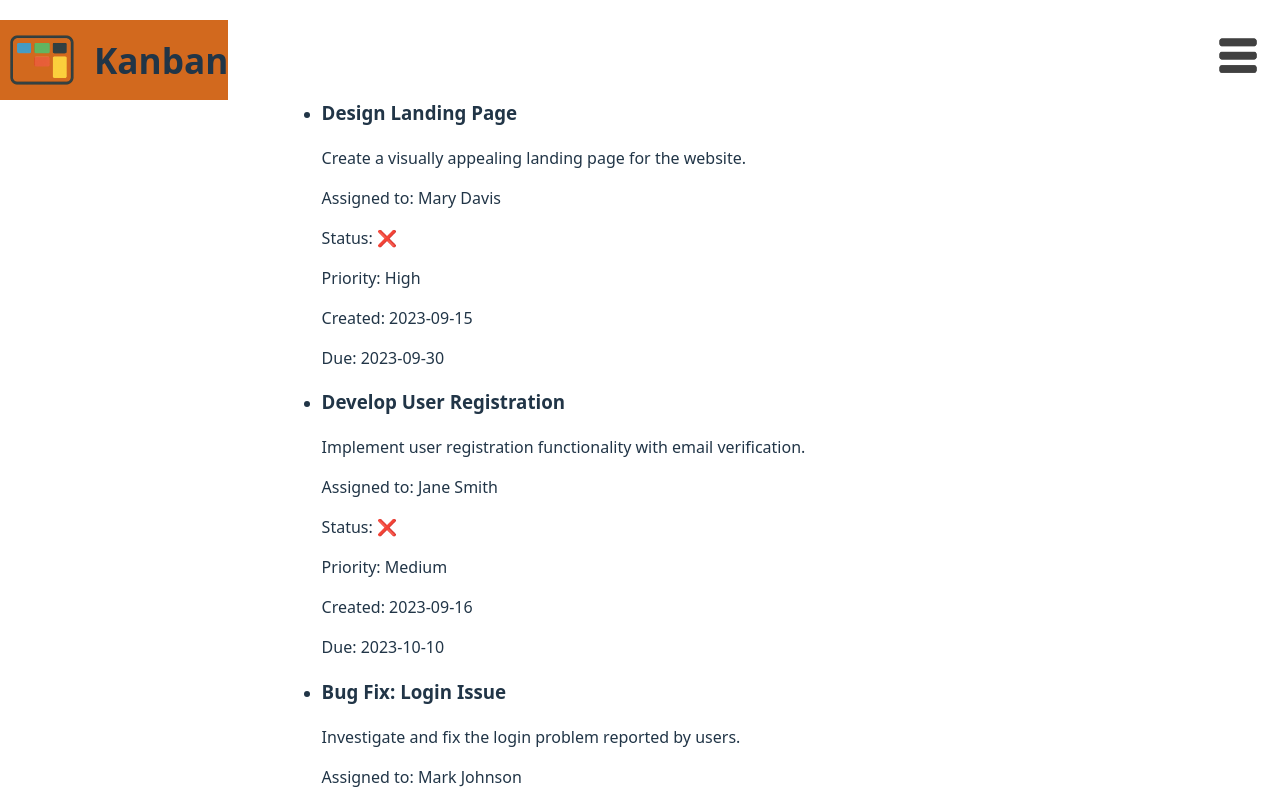
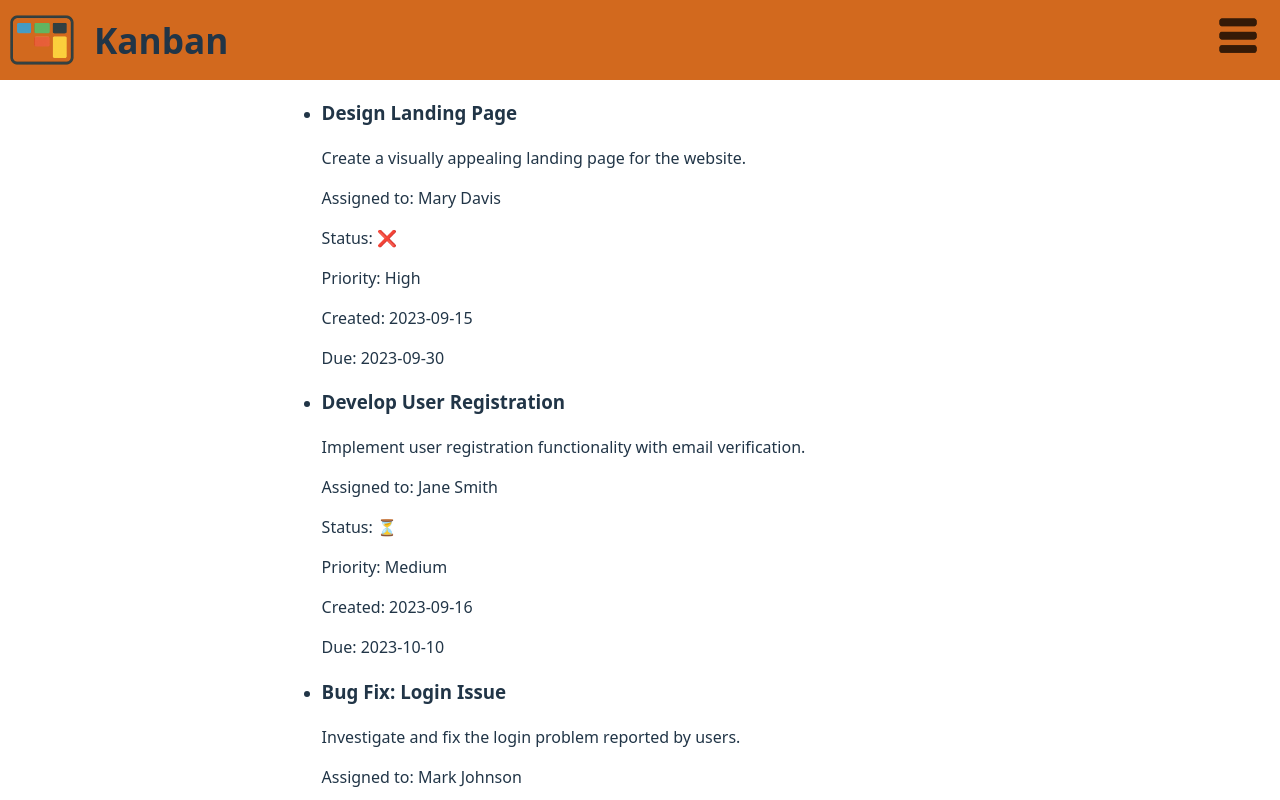
Before and after one commit to VeraV/Kanban-Board-app, a React (Vite) app in the folder E-V-Kanban-Board-app/: page /kanban in a window 1280 px wide. Shown: the top 800 px of the page. Built offline with nearby package versions, Linux system fonts and the light colour scheme.

Commit message:
ui changes

```diff
--- a/E-V-Kanban-Board-app/src/App.css
+++ b/E-V-Kanban-Board-app/src/App.css
@@ -1,4 +1,4 @@
-#side-bar {
+.Home-page #side-bar {
   display: flex;
   flex-direction: column;
   background-color: rgb(250, 224, 190);
@@ -6,7 +6,19 @@
   width: 20vw;
   justify-content: center;
   box-shadow: 15px 0 10px rgba(0, 0, 0, 0.3);
-  overflow-x: hidden; /* hide content when width=0 */
+  overflow-x: hidden;
+  transition: width 0.3s ease;
+}
+
+.Main-page #side-bar {
+  height: 90vh;
+  display: flex;
+  flex-direction: column;
+  background-color: rgb(250, 224, 190);
+  width: 20vw;
+  justify-content: center;
+  box-shadow: 15px 0 10px rgba(0, 0, 0, 0.3);
+  overflow-x: hidden;
   transition: width 0.3s ease;
 }
 
@@ -20,30 +32,36 @@
   gap: 60px;
 }
 
-#side-bar li button {
+#side-bar a {
   background: none;
   font-size: 30px;
   border: none;
   cursor: pointer;
-
+  color: white;
   text-align: left;
   border-radius: 20px;
   transition: background-color 0.3s ease, color 0.3s ease,
     border-radius 0.3s ease;
 }
 
-#side-bar li button:hover {
+#side-bar a:hover {
+  color: chocolate;
   background-color: white;
-  color: chocolate;
+
   border-radius: 15px;
 }
 
-#logo-image img {
+.logo-image {
   position: absolute;
+  top: 80px;
+  left: 470px;
+  margin: 0;
+  padding: 0;
+}
+
+.logo-image img {
   width: 600px;
   height: auto;
-  right: 290px;
-  top: 80px;
 }
 
 #kanban-list {
--- a/E-V-Kanban-Board-app/src/App.jsx
+++ b/E-V-Kanban-Board-app/src/App.jsx
@@ -19,7 +19,7 @@ function App() {
             <div className="Home-page">
               <NavBar toggleSidebar={() => setIsSidebarOpen(!isSidebarOpen)} />
               <Sidebar isOpen={isSidebarOpen} />
-              <Logo />
+              <Logo isSidebarOpen={isSidebarOpen} />
               <Footer />
             </div>
           }
--- a/E-V-Kanban-Board-app/src/components/List.jsx
+++ b/E-V-Kanban-Board-app/src/components/List.jsx
@@ -12,7 +12,12 @@ function KanbanList() {
             <h3>{item.title}</h3>
             <p>{item.description}</p>
             <p>Assigned to: {item.assignee}</p>
-            <p> Status: {item.status === "Done" ? "✔️" : "❌"}</p>
+            Status:{" "}
+            {item.status === "Done"
+              ? "✔️"
+              : item.status === "In Progress"
+              ? "⏳"
+              : "❌"}
             <p>Priority: {item.priority}</p>
             <p>Created: {item.createdDate}</p>
             <p>Due: {item.dueDate}</p>
--- a/E-V-Kanban-Board-app/src/components/Logo.jsx
+++ b/E-V-Kanban-Board-app/src/components/Logo.jsx
@@ -1,8 +1,14 @@
 import logoImage from "../assets/Image20250923162739.png";
 
-function Logo() {
+function Logo({ isSidebarOpen }) {
   return (
-    <div id="logo-image">
+    <div
+      className="logo-image"
+      style={{
+        transition: "transform 0.3s ease",
+        transform: isSidebarOpen ? "translateX(250px)" : "translateX(0)",
+      }}
+    >
       <img src={logoImage} alt="Logo" />
     </div>
   );
--- a/E-V-Kanban-Board-app/src/components/NavBar.jsx
+++ b/E-V-Kanban-Board-app/src/components/NavBar.jsx
@@ -3,13 +3,13 @@ import navIcon from "../assets/iconbar.png";
 
 function NavBar({ toggleSidebar }) {
   return (
-    <header>
+    <div className="navbar">
       <img src={logo} alt="Logo" />
       <h1>Kanban</h1>
       <button id="icon-bar" onClick={toggleSidebar}>
         <img src={navIcon} alt="Menu" />
       </button>
-    </header>
+    </div>
   );
 }
 
--- a/E-V-Kanban-Board-app/src/index.css
+++ b/E-V-Kanban-Board-app/src/index.css
@@ -48,7 +48,7 @@ h1 {
   }
 }
 
-header {
+.Home-page .navbar {
   background-color: chocolate;
   height: 10vh;
   display: flex;
@@ -56,15 +56,36 @@ header {
   align-items: center;
 }
 
-header img {
+.Home-page .navbar img {
   width: 8vh;
   padding: 5px 10px;
 }
 
-header h1 {
+.Home-page .navbar h1 {
   padding-left: 10px;
 }
 
+.Main-page .navbar {
+  background-color: chocolate;
+  height: 10vh;
+  display: flex;
+  width: 100vw;
+  position: absolute;
+  top: 0;
+  margin: 0;
+  padding: 0;
+  justify-content: flex-start;
+  align-items: center;
+}
+
+.Main-page .navbar img {
+  width: 8vh;
+  padding: 5px 10px;
+}
+
+.Main-page .navbar h1 {
+  padding-left: 10px;
+}
 #icon-bar {
   all: unset;
   position: absolute;
```
